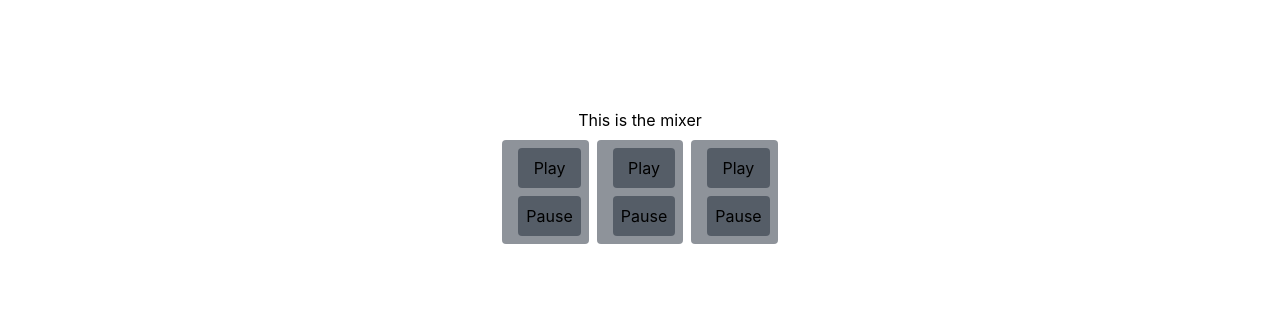
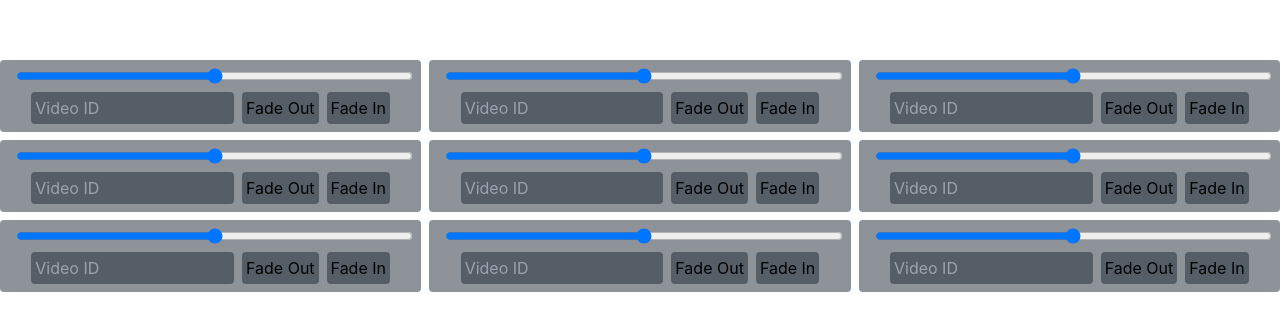
Before and after one commit to GitVex/fullstackjava, a Next.js app: page /mixer in a window 1280 px wide. Shown: the part 224-554 px from the top of the page. Built offline with nearby package versions, Linux system fonts and the light colour scheme.

Commit message:
dev deployment

```diff
--- a/components/contexts/PlayerHolderProvider.tsx
+++ b/components/contexts/PlayerHolderProvider.tsx
@@ -51,8 +51,8 @@ function PlayerHolderProvider({ children }: any) {
             for (let i = 0; i < 9; i++) {
                 //@ts-ignore
                 playerHolderTemp[i].player = new YT.Player(playerHolderTemp[i].player.id, {
-                    height: '256',
-                    width: '486',
+                    height: window.innerHeight / 6,
+                    width: window.innerWidth / 6,
                     videoId: 'o49in-4Galg',
                 });
             }
--- a/components/mixerComponents/PlayerManager.tsx
+++ b/components/mixerComponents/PlayerManager.tsx
@@ -6,11 +6,22 @@ export default function PlayerManager() {
 
     return (
         <div className="h-screen w-full flex flex-col justify-center items-center gap-2">
-            <p>This is the mixer</p>
-            <div className="flex flex-row gap-2">
-                <YTPlayer playerId={0} />
-                <YTPlayer playerId={1} />
-                <YTPlayer playerId={2} />
+            <div className="flex flex-col gap-2 h-fit w-fit">
+                <span className="flex flex-row gap-2">
+                    <YTPlayer playerId={0} />
+                    <YTPlayer playerId={1} />
+                    <YTPlayer playerId={2} />
+                </span>
+                <span className="flex flex-row gap-2">
+                    <YTPlayer playerId={3} />
+                    <YTPlayer playerId={4} />
+                    <YTPlayer playerId={5} />
+                </span>
+                <span className="flex flex-row gap-2">
+                    <YTPlayer playerId={6} />
+                    <YTPlayer playerId={7} />
+                    <YTPlayer playerId={8} />
+                </span>
             </div>
         </div>
     )
--- a/components/mixerComponents/YTPlayer.tsx
+++ b/components/mixerComponents/YTPlayer.tsx
@@ -1,26 +1,68 @@
-import React, { useEffect, useState, useContext } from 'react'
-import { usePlayerHolder } from '../contexts/PlayerHolderProvider'
-import IFPlayer from '../utils/IFPlayer'
+import React, { useEffect } from 'react'
+import { usePlayerHolderById } from '../contexts/PlayerHolderProvider'
+
+const fadeInterval = 100
+const fadeStep = 1
+
+const fadeIn = (player: any, ID: number) => {
+    const limit = player.getVolume() == 0 ? 50 : player.getVolume()
+    player.setVolume(0)
+    player.playVideo()
+
+    const interval = setInterval(() => {
+        if (player.getVolume() < limit) {
+            // @ts-ignore
+            document.getElementById(`volumeSlider${ID}`).value = player.getVolume() + fadeStep
+        } else {
+            clearInterval(interval)
+        }
+    }, fadeInterval)
+}
+
+const fadeOut = (player: any, ID: number) => {
+    const interval = setInterval(() => {
+        if (player.getVolume() > 0) {
+            // @ts-ignore
+            document.getElementById(`volumeSlider${ID}`).value = player.getVolume() - fadeStep
+        } else {
+            clearInterval(interval)
+            player.pauseVideo()
+        }
+    }, fadeInterval)
+}
+
+/* USE VIDEO.JS https://videojs.com/getting-started | maybe for later projects :) */
+
 
 // Youtube Player utilizing the Youtube IFrame API
 function YTPlayer({ playerId }: { playerId: number }) {
 
+    const player = usePlayerHolderById(playerId) ? usePlayerHolderById(playerId).player : null
+
     const ID = `player${playerId}`
 
     return (
-        <div className='flex flex-row gap-2 p-2 bg-gray-800/50 rounded'>
-            <div id={ID} />
-            <div className="flex flex-col w-fit justify-center items-center gap-2">
-                <button onClick={() => {
-                    //@ts-ignore
-                    const player = window.YT.get(ID)
-                    player.playVideo()
-                }} className="w-full bg-gray-800/50 rounded p-2 hover:bg-gray-600/25 duration-150">Play</button>
-                <button onClick={() => {
-                    //@ts-ignore
-                    const player = window.YT.get(ID)
-                    player.pauseVideo()
-                 }} className="w-full bg-gray-800/50 rounded p-2 hover:bg-gray-600/25 duration-150">Pause</button>
+        <div className='flex flex-col gap-2 p-2 bg-gray-800/50 rounded h-full w-full'>
+            <div className="flex flex-row justify-center items-center gap-2 h-full w-full">
+                <div id={ID} />
+                {/* Style an input slider that controls the players volume */}
+                <input id={`volumeSlider${ID}`} type="range" min="0" max="100" step="1" className="h-5/6 w-full bg-gray-800/50" orient="vertical" onChange={
+                    (e) => {
+                        player.setVolume(e.target.value)
+                    }
+                } />
+            </div>
+            <div className="flex flex-row justify-center items-center gap-2">
+                <input type="text" className="w-1/2 bg-gray-800/50 rounded p-1" placeholder="Video ID" onKeyDown={
+                    (e) => {
+                        if (e.key === 'Enter' && e.target.value) {
+                            player.loadVideoById(e.target.value)
+                            player.pauseVideo()
+                        }
+                    }
+                } />
+                <button className="bg-gray-800/50 rounded p-1" onClick={() => fadeOut(player, playerId)}>Fade Out</button>
+                <button className="bg-gray-800/50 rounded p-1" onClick={() => fadeIn(player, playerId)}>Fade In</button>
             </div>
         </div>
     )
```
